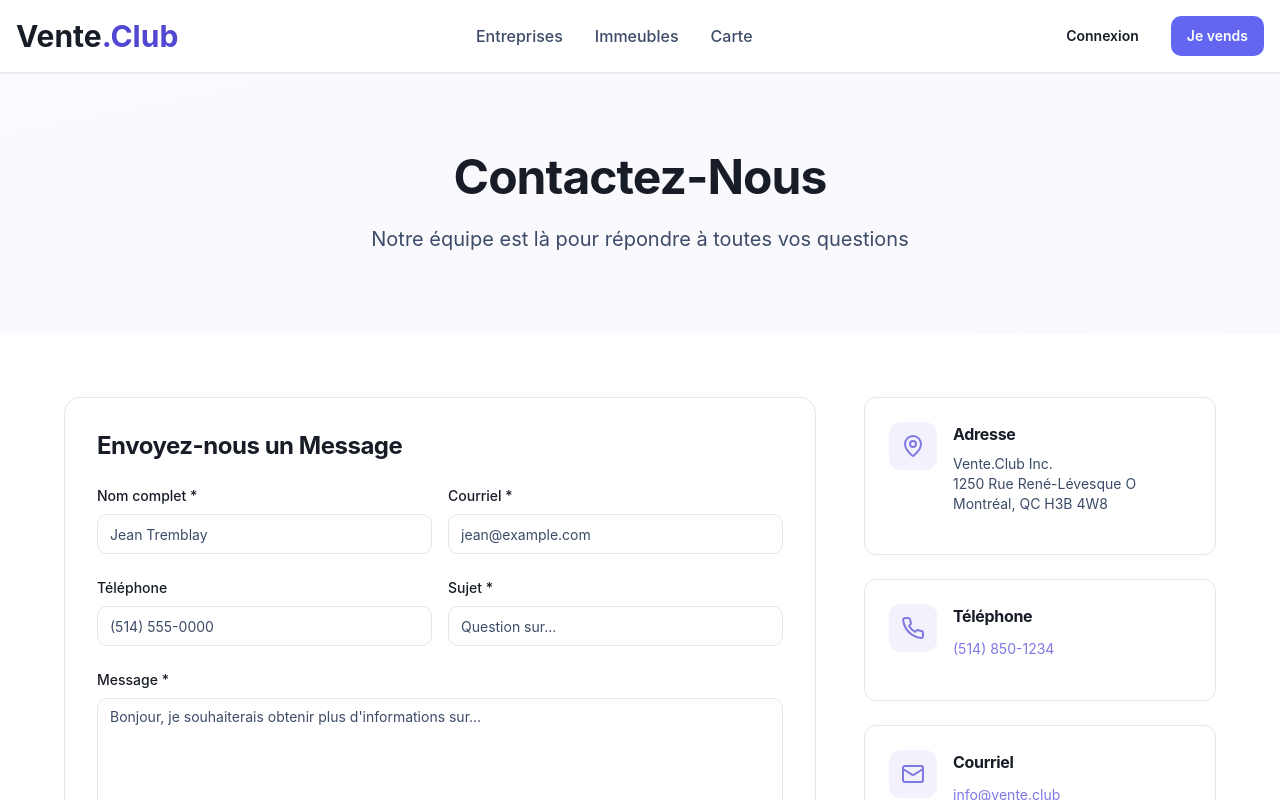
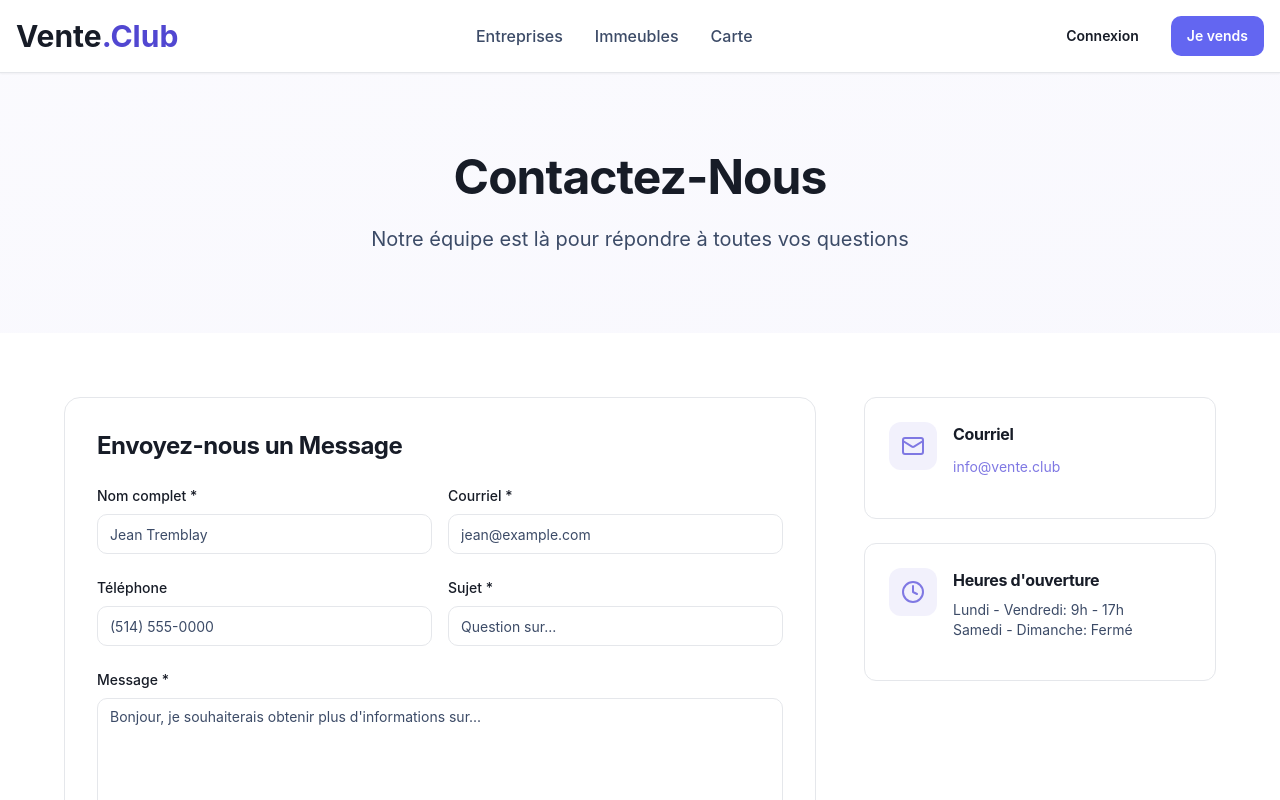
Before and after one commit to simpelletier-ship-it/venteclub, a React (Vite) app: page /contact in a window 1280 px wide. Shown: the top 800 px of the page. Built offline with nearby package versions, Linux system fonts and the light colour scheme.

Commit message:
Remove contact address
Remove the physical address from the contact information section.

```diff
--- a/src/pages/Contact.tsx
+++ b/src/pages/Contact.tsx
@@ -2,7 +2,7 @@ import { SEO } from "@/components/SEO";
 import { Button } from "@/components/ui/button";
 import { Input } from "@/components/ui/input";
 import { Textarea } from "@/components/ui/textarea";
-import { MapPin, Phone, Mail, Clock } from "lucide-react";
+import { Mail, Clock } from "lucide-react";
 import { useState } from "react";
 import { useToast } from "@/hooks/use-toast";
 
@@ -143,38 +143,6 @@ const Contact = () => {
 
           {/* Contact Information */}
           <div className="space-y-6">
-            {/* Address */}
-            <div className="bg-card border border-border rounded-xl p-6">
-              <div className="flex items-start gap-4 mb-4">
-                <div className="w-12 h-12 bg-accent/10 rounded-lg flex items-center justify-center flex-shrink-0">
-                  <MapPin className="w-6 h-6 text-accent" />
-                </div>
-                <div>
-                  <h3 className="font-bold mb-2">Adresse</h3>
-                  <p className="text-sm text-muted-foreground">
-                    Vente.Club Inc.<br />
-                    1250 Rue René-Lévesque O<br />
-                    Montréal, QC H3B 4W8
-                  </p>
-                </div>
-              </div>
-            </div>
-
-            {/* Phone */}
-            <div className="bg-card border border-border rounded-xl p-6">
-              <div className="flex items-start gap-4 mb-4">
-                <div className="w-12 h-12 bg-accent/10 rounded-lg flex items-center justify-center flex-shrink-0">
-                  <Phone className="w-6 h-6 text-accent" />
-                </div>
-                <div>
-                  <h3 className="font-bold mb-2">Téléphone</h3>
-                  <a href="tel:+15148501234" className="text-sm text-accent hover:underline">
-                    (514) 850-1234
-                  </a>
-                </div>
-              </div>
-            </div>
-
             {/* Email */}
             <div className="bg-card border border-border rounded-xl p-6">
               <div className="flex items-start gap-4 mb-4">
```
